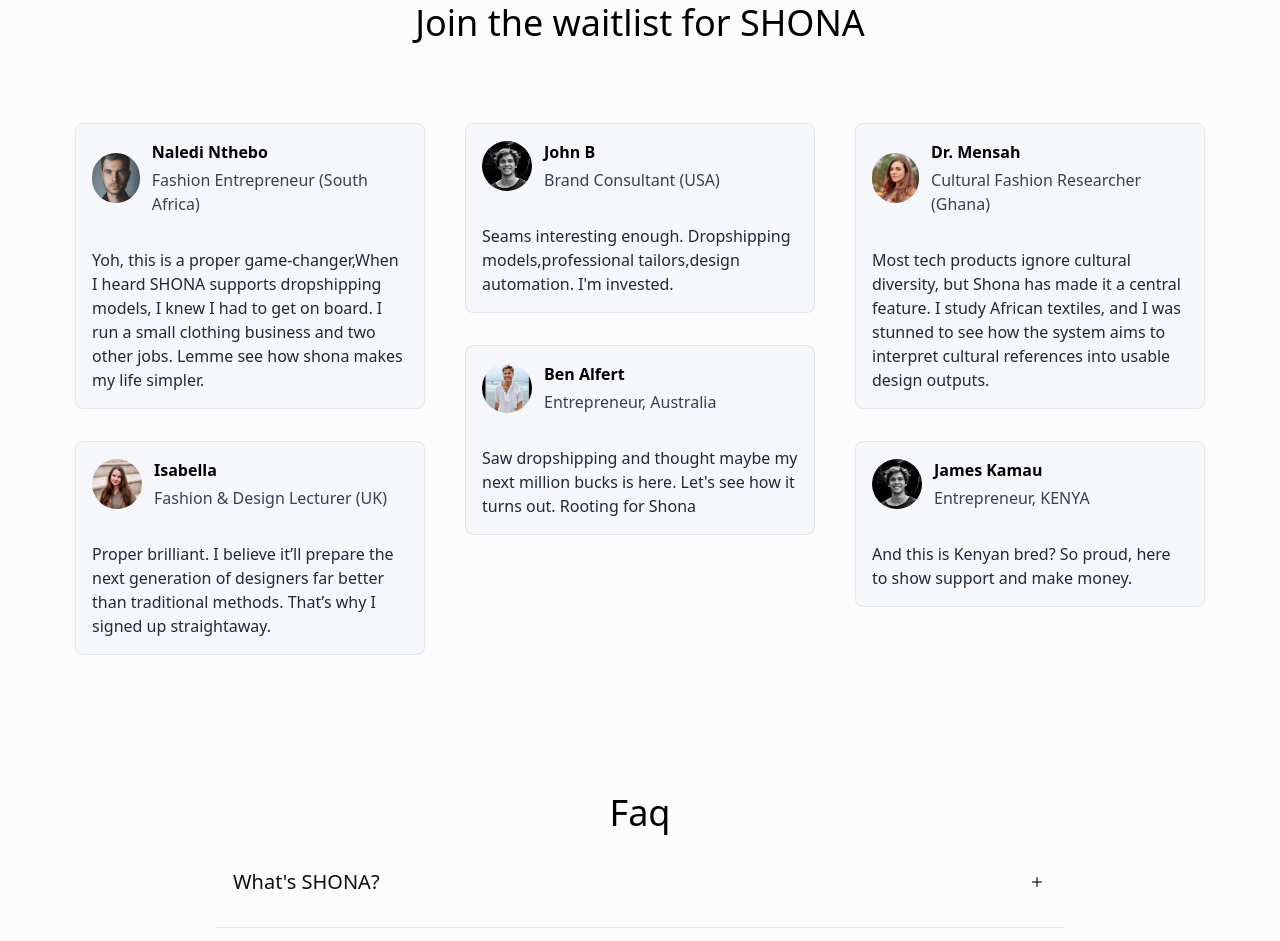
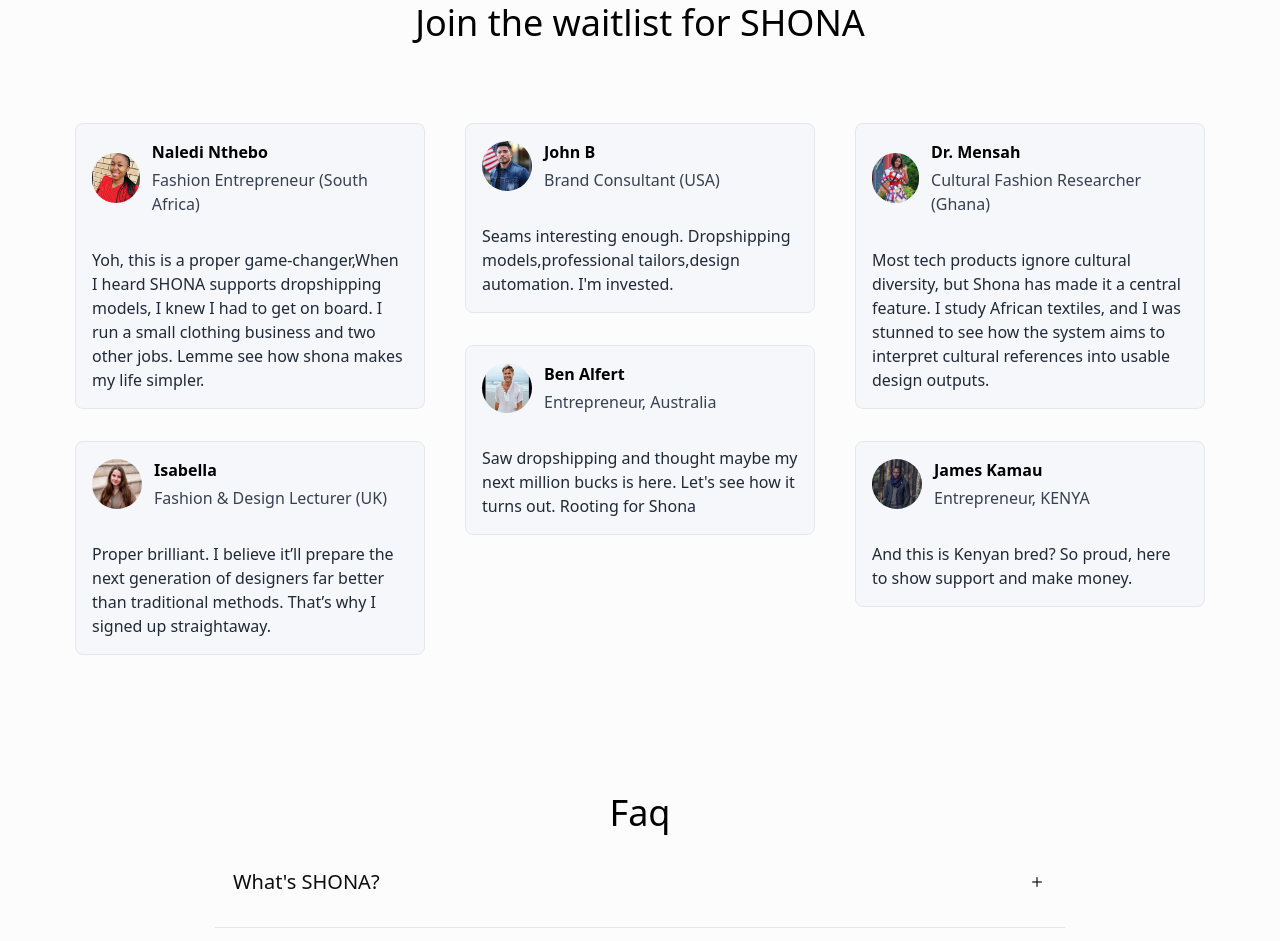
Before and after one commit to Pepablue/shona-landing-page, a website: page index.html in a window 1280 px wide. Shown: the part 3403-4344 px from the top of the page. Drawn offline with nearby package versions, Linux system fonts and the light colour scheme; a web font is replaced by a local one.

Commit message:
Update index.html
updated testimonial image paths

```diff
--- a/index.html
+++ b/index.html
@@ -1079,7 +1079,7 @@
                             class="tw-h-[50px] tw-w-[50px] tw-overflow-hidden tw-rounded-full"
                         >
                             <img
-                                src="./assets/images/people/man2.jpg"
+                                src="./assets/images/people/Naledi NTHEBO.png"
                                 class="tw-h-full tw-w-full tw-object-cover"
                                 alt="man"
                             />
@@ -1133,7 +1133,7 @@
                             class="tw-h-[50px] tw-w-[50px] tw-overflow-hidden tw-rounded-full"
                         >
                             <img
-                                src="./assets/images/people/man.jpg"
+                                src="./assets/images/people/John B usa.png"
                                 class="tw-h-full tw-w-full tw-object-cover"
                                 alt="man"
                             />
@@ -1187,7 +1187,7 @@
                             class="tw-h-[50px] tw-w-[50px] tw-overflow-hidden tw-rounded-full"
                         >
                             <img
-                                src="./assets/images/people/women.jpg"
+                                src="./assets/images/people/DR Mensah Ghana.png"
                                 class="tw-h-full tw-w-full tw-object-cover"
                                 alt="women"
                             />
@@ -1214,7 +1214,7 @@
                             class="tw-h-[50px] tw-w-[50px] tw-overflow-hidden tw-rounded-full"
                         >
                             <img
-                                src="./assets/images/people/man.jpg"
+                                src="./assets/images/people/James Kamau.png"
                                 class="tw-h-full tw-w-full tw-object-cover"
                                 alt="man"
                             />
```
